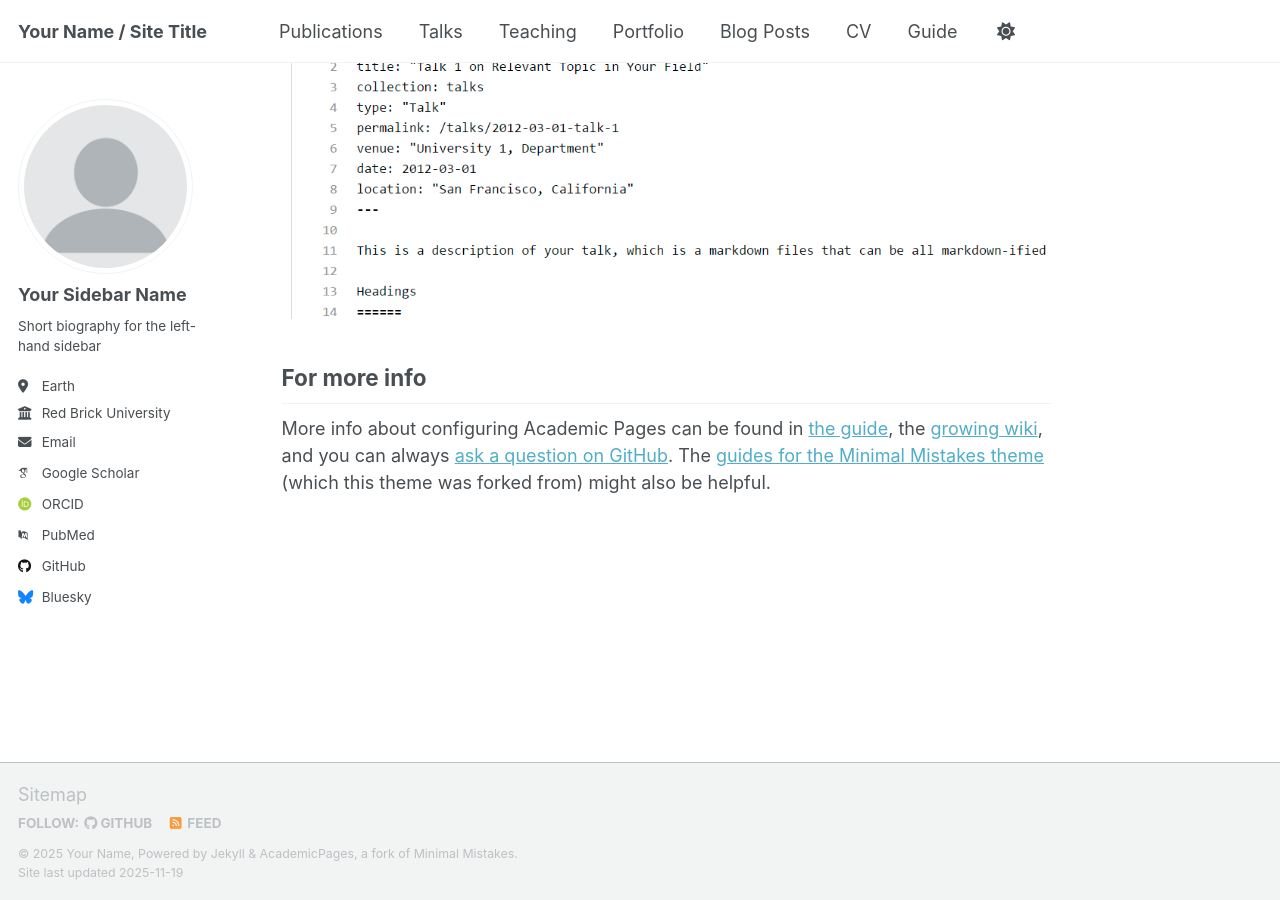
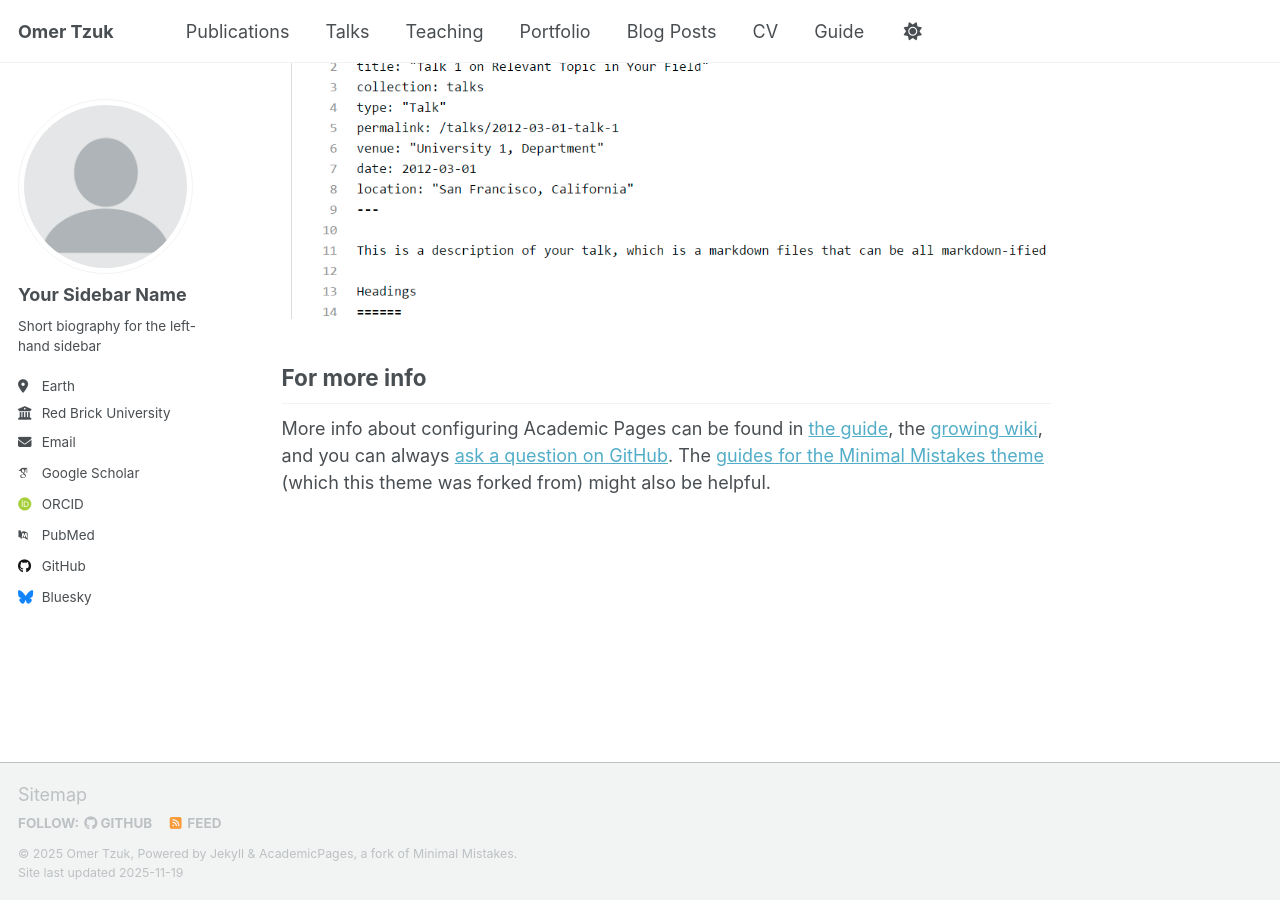
Before and after one commit to omertzuk/omertzuk.github.io, a Jekyll site: the page built from _pages/about.md, in a window 1280 px wide and 900 px high, scrolled down 2880 px. Built offline with Jekyll 4.4.1, drawn with Linux system fonts in a browser that asks for light colours; some web fonts are replaced; a script that is not in the unit is left out.

Commit message:
Updating name

```diff
--- a/_config.yml
+++ b/_config.yml
@@ -9,14 +9,14 @@
 # Basic Site Settings
 locale                   : "en-US"
 site_theme               : "default" # Currently available options are "default", "air"
-title                    : "Your Name / Site Title"
+title                    : "Omer Tzuk"
 title_separator          : "-"
-name                     : &name "Your Name"
+name                     : &name "Omer Tzuk"
 description              : &description "Your Name's academic portfolio"   # Update this with a general description of your site, this is the default if not overridden by a page
-url                      : https://academicpages.github.io # The base hostname & protocol for your site e.g. "https://[your GitHub username].github.io",
+url                      : https://omertzuk.github.io # The base hostname & protocol for your site e.g. "https://[your GitHub username].github.io",
                                                            # or if you already have some other page hosted on Github then use "https://[your GitHub username].github.io/[Your Repo Name]"
 baseurl                  : "" # the subpath of your site, e.g. "/blog"
-repository               : "academicpages/academicpages.github.io"
+repository               : "omertzuk/omertzuk.github.io"
 
 # Site Author - The following control what appear as part of the author content on the side bar.
 #               If a field is blank the icon and link will not appear, otherwise it will be shown.
```
